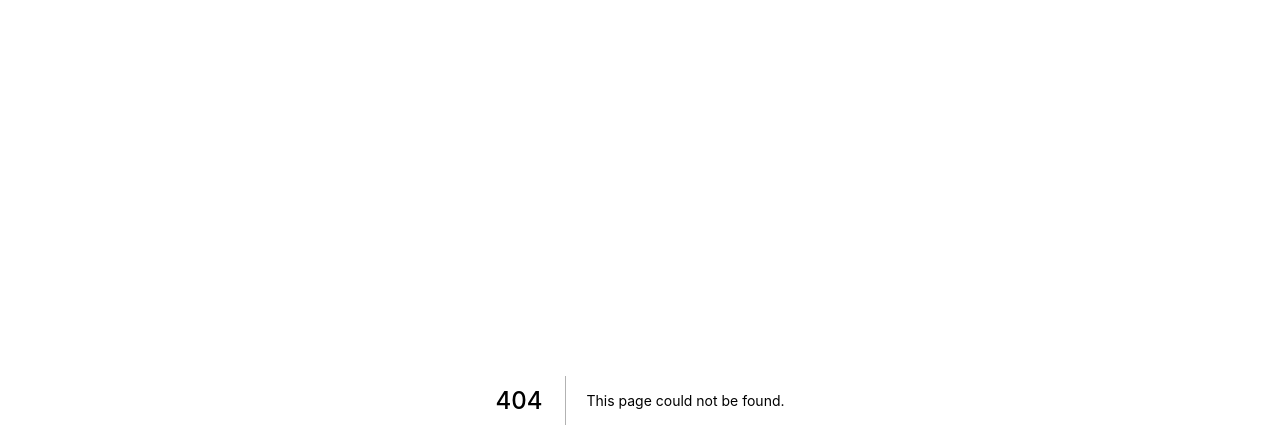
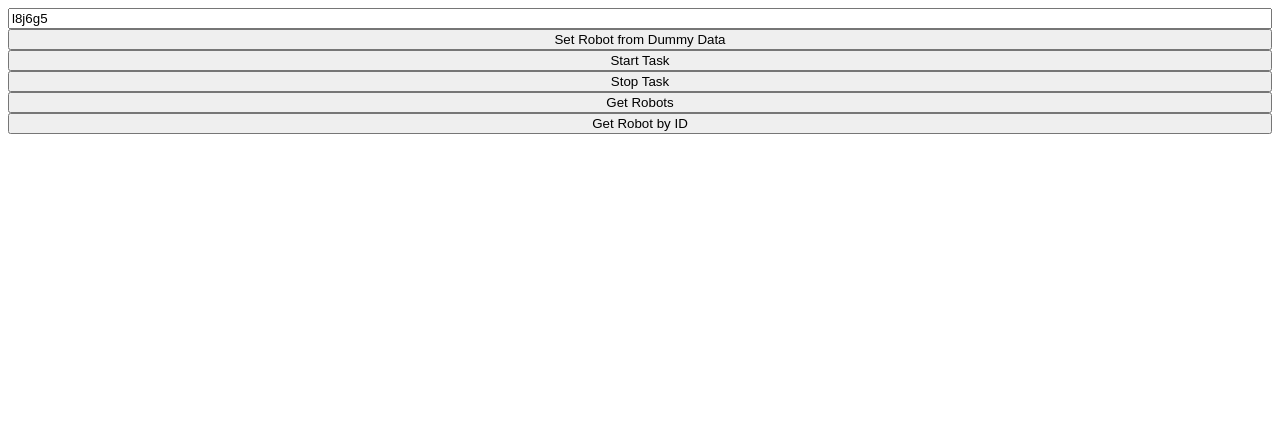
Before and after one commit to alwkins/robot-coordinator, a Next.js app: page /testdatabase in a window 1280 px wide. Before the commit this address had no page. Shown: the top 448 px of the page. Built offline with nearby package versions, Linux system fonts and the light colour scheme; no server answers.

Commit message:
Start write and test of database functions
Changed robot.activeTask to robot.activeTaskId

```diff
--- a/firebase/clientApp.ts
+++ b/firebase/clientApp.ts
@@ -1,5 +1,14 @@
-import firebase from 'firebase/compat/app';
-import "firebase/firestore";
+import { initializeApp } from "firebase/app";
+import {
+  getFirestore,
+  collection,
+  getDocs,
+  doc,
+  getDoc,
+  QueryDocumentSnapshot,
+  DocumentData,
+} from "firebase/firestore";
+import { Robot, Task } from "../util/types";
 
 const clientCredentials = {
   // Use environment vars so credentials protected
@@ -11,12 +20,43 @@ const clientCredentials = {
   appId: process.env.NEXT_PUBLIC_FIREBASE_APP_ID,
 };
 
-if (!firebase.apps.length) {
-  firebase.initializeApp(clientCredentials);
+const firebaseApp = initializeApp(clientCredentials);
+export const firestore = getFirestore(firebaseApp);
+
+const robotsCollection = collection(firestore, "robots");
+
+const docSnapToRobot = (docSnap: QueryDocumentSnapshot<DocumentData>): Robot => {
+  // availableTasks currently always undefined
+  // Tasks are stored in separate collection
+  const { name, id, availableTasks, activeTaskId, isAvailable, operatedBy } =
+    docSnap.data();
+  return { name, id, availableTasks, activeTaskId, isAvailable, operatedBy };
+};
+
+const docToTask = (docSnap: QueryDocumentSnapshot<DocumentData>): Task => {
+  const { id, description, activeDescription, durationS } = docSnap.data();
+  return { id, description, activeDescription, durationS };
+};
+
+export async function getRobots() {
+  try {
+    // Get robot data
+    const querySnap = await getDocs(robotsCollection);
+    const robotData = querySnap.docs.map(
+      (docSnap) => docSnapToRobot(docSnap));
+    return robotData;
+  } catch (err) {
+    console.log(err);
+  }
 }
 
-// Firestore exports
-export const firestore = firebase.firestore();
-export const serverTimestamp = firebase.firestore.FieldValue.serverTimestamp;
-export const fromMillis = firebase.firestore.Timestamp.fromMillis;
-export const increment = firebase.firestore.FieldValue.increment;
+export async function getRobotById(id: string) {
+  const docRef = doc(robotsCollection, id);
+  const docSnap = await getDoc(docRef);
+  if (docSnap.exists()) {
+    return docSnapToRobot(docSnap);
+  } else {
+    // doc.data() undefied
+    console.log(`Robot with id ${id} not found`);
+  }
+}
--- a/package.json
+++ b/package.json
@@ -8,6 +8,7 @@
     "lint": "next lint"
   },
   "dependencies": {
+    "@firebase/firestore-types": "^2.5.0",
     "firebase": "^9.6.5",
     "next": "12.0.9",
     "react": "17.0.2",
--- /dev/null
+++ b/pages/testdatabase.tsx
@@ -0,0 +1,73 @@
+import { collection, doc, setDoc } from "firebase/firestore";
+import { useState } from "react";
+import { firestore, getRobotById, getRobots } from "../firebase/clientApp";
+import { ROBOTS } from "../store/dummyData";
+
+const robotsCollection = collection(firestore, "robots");
+
+function TestDatabase() {
+  const [robotId, setRobotId] = useState("l8j6g5");
+  const setDocRobot = async () => {
+    const robot = ROBOTS[2];
+    const response = await setDoc(doc(robotsCollection, robot.id), {
+      name: robot.name,
+      isAvailable: robot.isAvailable,
+      availableTasks: robot.availableTasks,
+      operatedBy: robot.operatedBy,
+      activeTaskId: robot.activeTaskId,
+    });
+    console.log(response); // Comes back undefined
+  };
+  const startRobotTask = async (
+    robotId: string,
+    taskId: string,
+    operator: string
+  ) => {
+    const docRef = doc(robotsCollection, robotId);
+    const response = await setDoc(
+      docRef,
+      { isAvailable: false, operatedBy: operator, activeTaskId: taskId },
+      { merge: true }
+    );
+    return response;
+  };
+  const stopRobotTask = async () => {
+    const docRef = doc(robotsCollection, robotId);
+    const response = await setDoc(
+      docRef,
+      { isAvailable: true, operatedBy: null },
+      { merge: true }
+    );
+    console.log(response);
+    return response;
+  };
+  const handleStart = () => {
+    startRobotTask(robotId, "task-2", "Admin Alison");
+  };
+  const handleGetRobots = () => {
+    getRobots()
+      .then((response) => console.log(response))
+      .catch((err) => console.log(err));
+  };
+  const handleGetRobot = () => {
+    getRobotById(robotId)
+      .then((response) => console.log(response))
+      .catch((err) => console.log(err));
+  };
+  return (
+    <div style={{ display: "flex", flexDirection: "column" }}>
+      <input
+        name="robot"
+        value={robotId}
+        onChange={(e) => setRobotId(e.target.value)}
+      ></input>
+      <button onClick={setDocRobot}>Set Robot from Dummy Data</button>
+      <button onClick={handleStart}>Start Task</button>
+      <button onClick={stopRobotTask}>Stop Task</button>
+      <button onClick={handleGetRobots}>Get Robots</button>
+      <button onClick={handleGetRobot}>Get Robot by ID</button>
+    </div>
+  );
+}
+
+export default TestDatabase;
--- a/store/dummyData.ts
+++ b/store/dummyData.ts
@@ -26,7 +26,7 @@ export const ROBOTS: Array<Robot> = [
     name: "Poxi",
     id: "p8j7h6",
     isAvailable: true,
-    activeTask: null,
+    activeTaskId: null,
     availableTasks: AVAILABLE_TASKS,
     operatedBy: null,
   },
@@ -34,15 +34,15 @@ export const ROBOTS: Array<Robot> = [
     name: "Roxi",
     id: "r5g6h7",
     isAvailable: false,
-    activeTask: AVAILABLE_TASKS[2],
+    activeTaskId: "task-0",
     availableTasks: AVAILABLE_TASKS,
-    operatedBy: "Gordon Ramsey",
+    operatedBy: "Anthony Bourdain",
   },
   {
     name: "Loxi",
     id: "l8j6g5",
     isAvailable: true,
-    activeTask: null,
+    activeTaskId: null,
     availableTasks: AVAILABLE_TASKS,
     operatedBy: null,
   },
--- a/util/types.ts
+++ b/util/types.ts
@@ -9,7 +9,7 @@ export interface Robot {
   name: string;
   id: string;
   isAvailable: boolean;
-  activeTask: Task;
+  activeTaskId: string;
   availableTasks: Array<Task>;
   operatedBy: string;
 }
```
Also changed, not shown: 1 other file (tests, documents, lock files or other folders).
